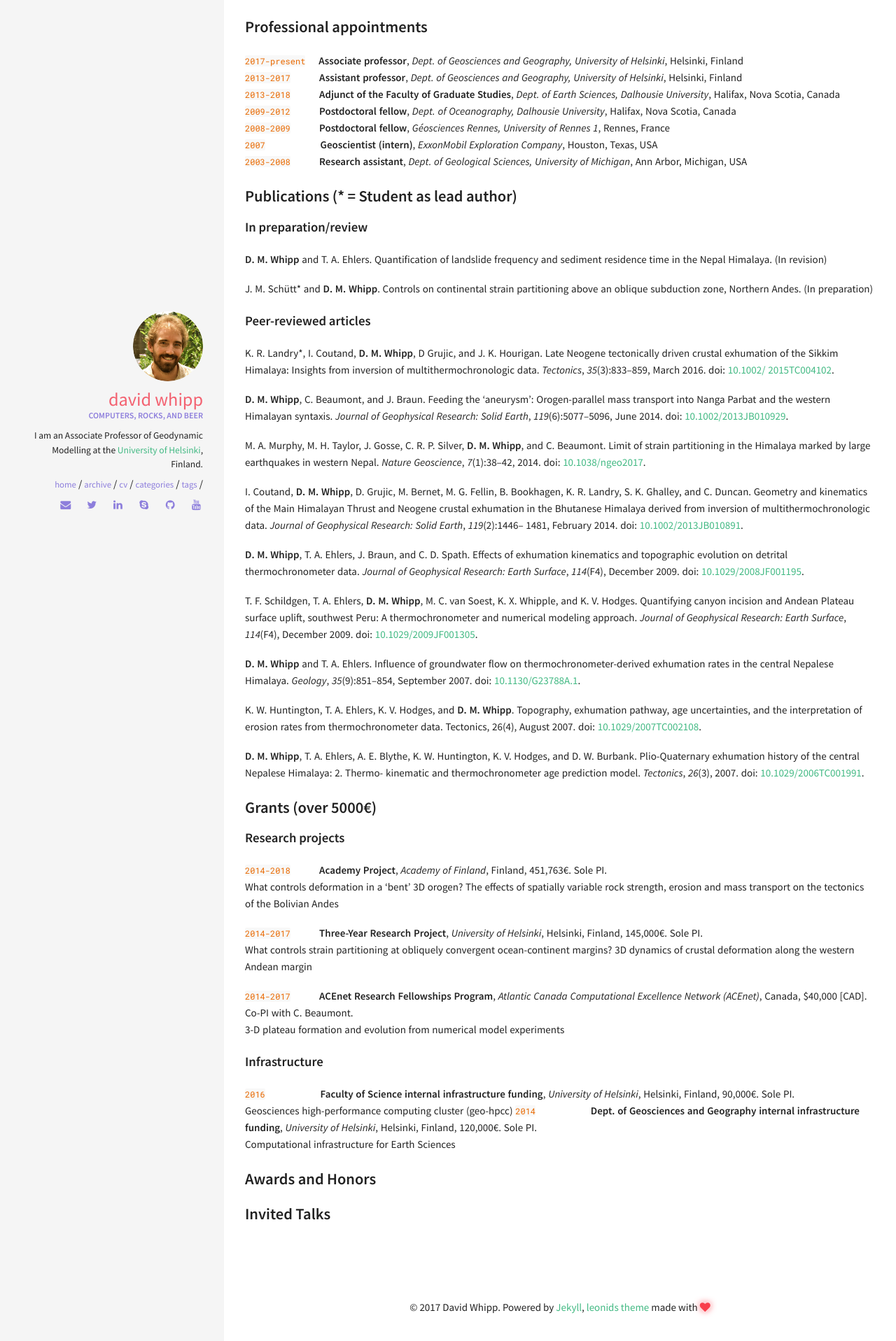
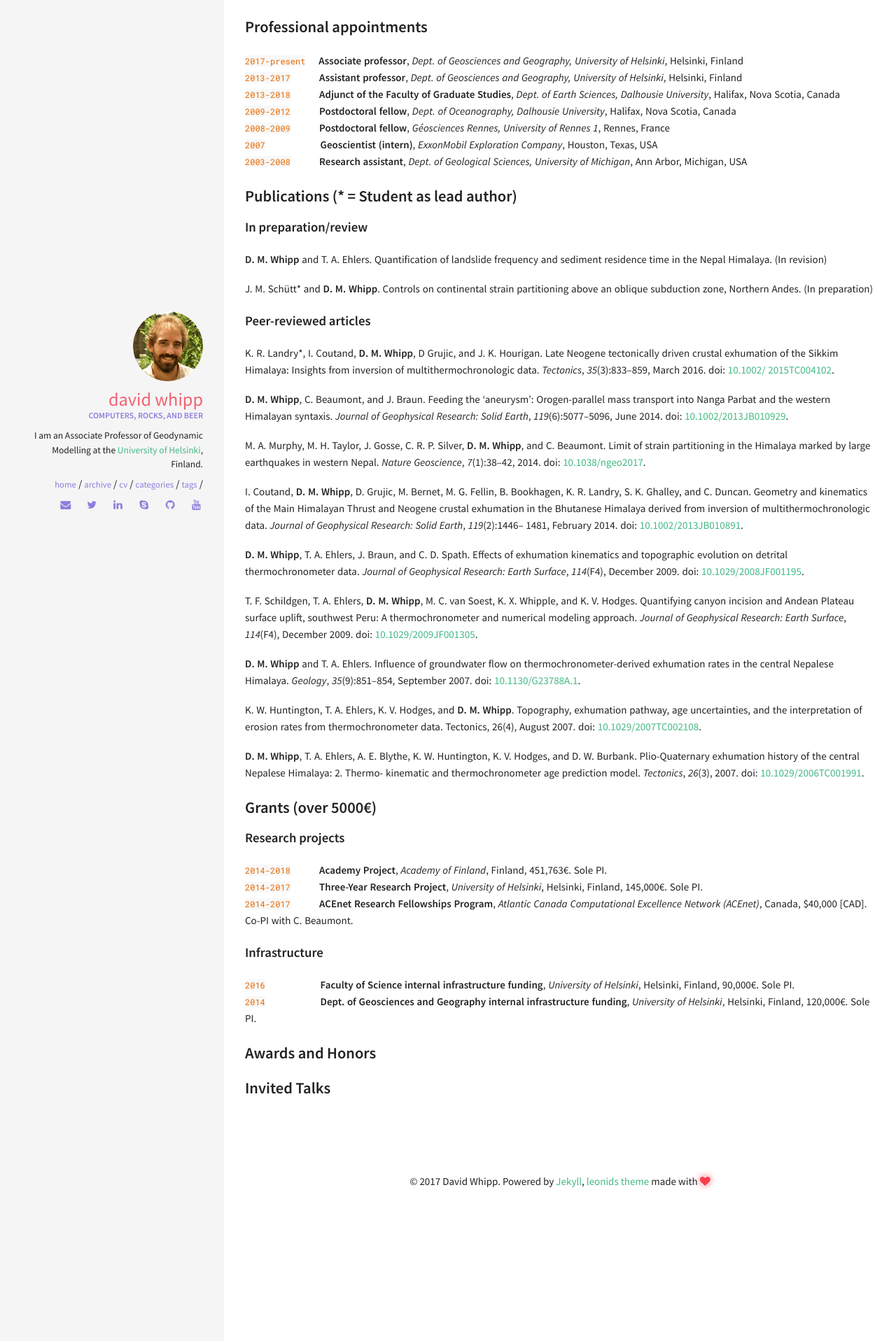
Before and after one commit to z0del/davewhipp.github.io, a Jekyll site: the page built from cv.md, in a window 1280 px wide. Shown: the part 667-2584 px from the top of the page at 70% size. Built offline with Jekyll 4.4.1, drawn with Linux system fonts in a browser that asks for light colours.

Commit message:
Update cv.md

````diff
--- a/cv.md
+++ b/cv.md
@@ -60,19 +60,12 @@ K. W. Huntington, T. A. Ehlers, K. V. Hodges, and **D. M. Whipp**. Topography, e
 ### Grants (over 5000€)
 #### Research projects
 ```2014-2018``` &nbsp;&nbsp;&nbsp;&nbsp;&nbsp;&nbsp;&nbsp;&nbsp;&nbsp;&nbsp;**Academy Project**, *Academy of Finland*, Finland, 451,763€. Sole PI.<br/>
-What controls deformation in a ‘bent’ 3D orogen? The effects of spatially variable rock strength, erosion and mass transport on the tectonics of the Bolivian Andes
-
 ```2014-2017``` &nbsp;&nbsp;&nbsp;&nbsp;&nbsp;&nbsp;&nbsp;&nbsp;&nbsp;&nbsp;**Three-Year Research Project**, *University of Helsinki*, Helsinki, Finland, 145,000€. Sole PI.<br/>
-What controls strain partitioning at obliquely convergent ocean-continent margins? 3D dynamics of crustal deformation along the western Andean margin
-
-```2014-2017``` &nbsp;&nbsp;&nbsp;&nbsp;&nbsp;&nbsp;&nbsp;&nbsp;&nbsp;&nbsp;**ACEnet Research Fellowships Program**, *Atlantic Canada Computational Excellence Network (ACEnet)*, Canada, $40,000 [CAD]. Co-PI with C. Beaumont.<br/>
-3-D plateau formation and evolution from numerical model experiments
+```2014-2017``` &nbsp;&nbsp;&nbsp;&nbsp;&nbsp;&nbsp;&nbsp;&nbsp;&nbsp;&nbsp;**ACEnet Research Fellowships Program**, *Atlantic Canada Computational Excellence Network (ACEnet)*, Canada, $40,000 [CAD]. Co-PI with C. Beaumont.
 
 #### Infrastructure
 ```2016``` &nbsp;&nbsp;&nbsp;&nbsp;&nbsp;&nbsp;&nbsp;&nbsp;&nbsp;&nbsp;&nbsp;&nbsp;&nbsp;&nbsp;&nbsp;&nbsp;&nbsp;&nbsp;&nbsp;&nbsp;**Faculty of Science internal infrastructure funding**, *University of Helsinki*, Helsinki, Finland, 90,000€. Sole PI.<br/>
-Geosciences high-performance computing cluster (geo-hpcc)
-```2014``` &nbsp;&nbsp;&nbsp;&nbsp;&nbsp;&nbsp;&nbsp;&nbsp;&nbsp;&nbsp;&nbsp;&nbsp;&nbsp;&nbsp;&nbsp;&nbsp;&nbsp;&nbsp;&nbsp;&nbsp;**Dept. of Geosciences and Geography internal infrastructure funding**, *University of Helsinki*, Helsinki, Finland, 120,000€. Sole PI.<br/>
-Computational infrastructure for Earth Sciences
+```2014``` &nbsp;&nbsp;&nbsp;&nbsp;&nbsp;&nbsp;&nbsp;&nbsp;&nbsp;&nbsp;&nbsp;&nbsp;&nbsp;&nbsp;&nbsp;&nbsp;&nbsp;&nbsp;&nbsp;&nbsp;**Dept. of Geosciences and Geography internal infrastructure funding**, *University of Helsinki*, Helsinki, Finland, 120,000€. Sole PI.
 
 ### Awards and Honors
 
````
